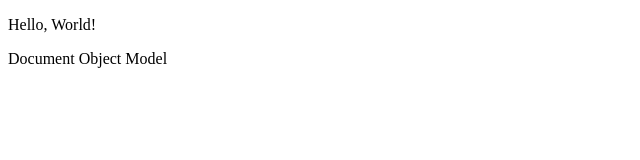
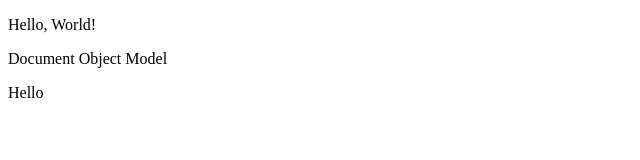
Before and after one commit to danzlft/api-repo, a plain HTML site: page index.html in a window 1280 px wide. Shown: the full height of the page, 0-640 px from the left. Drawn offline with Linux system fonts and the light colour scheme.

Commit message:
Added p class

```diff
--- a/index.html
+++ b/index.html
@@ -10,6 +10,7 @@
     <div class="api">
         <p class="comment">Hello, World!</p>
         <p class="comment">Document Object Model</p>
+        <p class="random">Hello</p>
 
     </div>
     <script src="app.js"></script>
```
